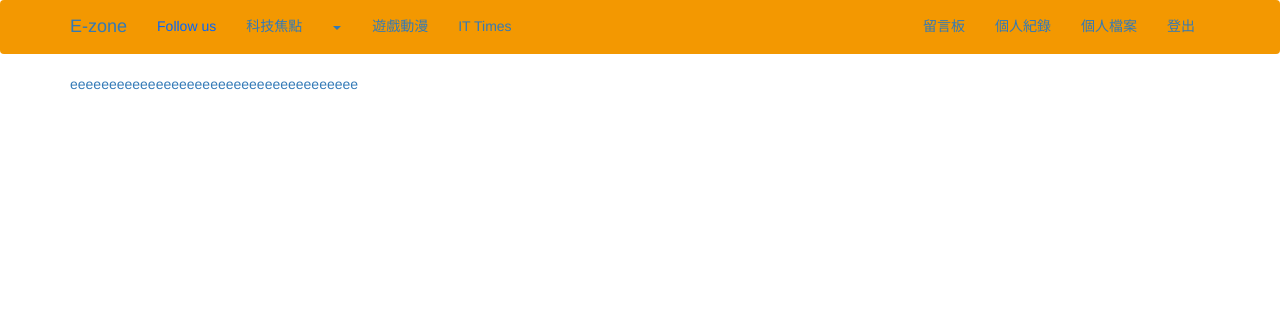
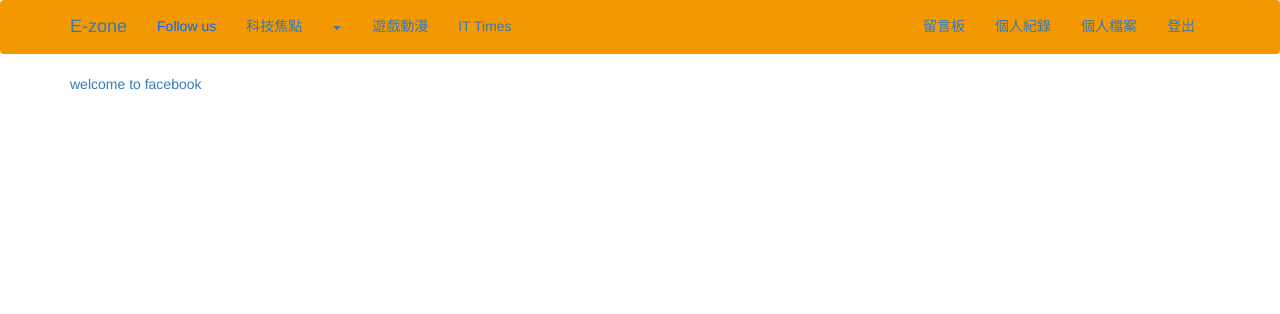
Before and after one commit to heirychan/flask-fyp, a Flask app: page / in a window 1280 px wide. Shown: the top 314 px of the page. Run offline with Flask 2, Linux system fonts and the light colour scheme; the visitor is signed in with stand-in values (Sample User, id 1); data comes from the database, SQL or seed files in the repository; both versions use the stored data as it was after the commit; some libraries are stand-ins or nearby versions.

Commit message:
LWH changes by abc

```diff
--- a/app/templates/ez.html
+++ b/app/templates/ez.html
@@ -1,4 +1,5 @@
 {% extends "base.html" %}
 {% block current_app_content %}
-    <a>eeeeeeeeeeeeeeeeeeeeeeeeeeeeeeeeeeeee</a>
+    <a href="https://www.facebook.com/v2.9/plugins/error/confirm/like?iframe_referer=https%3A%2F%2Fezone.ulifestyle.com.hk%2F&kid_directed_site=false&secure=true&plugin=like&return_params=%7B%22action%22%3A%22like%22%2C%22app_id%22%3A%22134643510061773%22%2C%22channel%22%3A%22https%3A%2F%2Fstaticxx.facebook.com%2Fconnect%2Fxd_arbiter.php%3Fversion%3D46%23cb%3Df2b98361cfebec4%26domain%3Dezone.ulifestyle.com.hk%26origin%3Dhttps%253A%252F%252Fezone.ulifestyle.com.hk%252Ff1c2d4afe2a00b%26relation%3Dparent.parent%22%2C%22container_width%22%3A%220%22%2C%22href%22%3A%22https%3A%2F%2Fwww.facebook.com%2FePlay.ezone%22%2C%22layout%22%3A%22button%22%2C%22locale%22%3A%22en_US%22%2C%22sdk%22%3A%22joey%22%2C%22share%22%3A%22false%22%2C%22show_faces%22%3A%22false%22%2C%22size%22%3A%22small%22%2C%22ret%22%3A%22sentry%22%2C%22act%22%3A%22like%22%7D">
+        welcome to facebook</a>
 {% endblock %}
```
Also changed, not shown: app.db.
